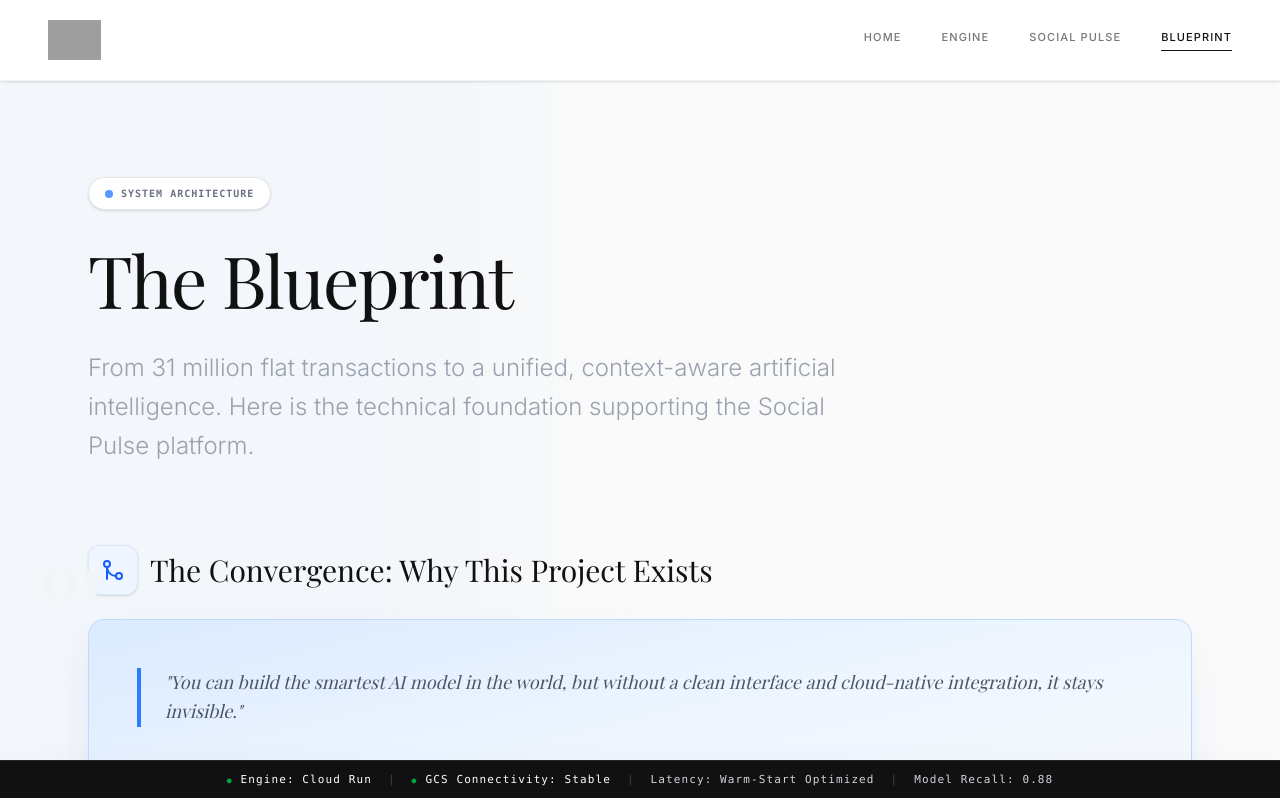
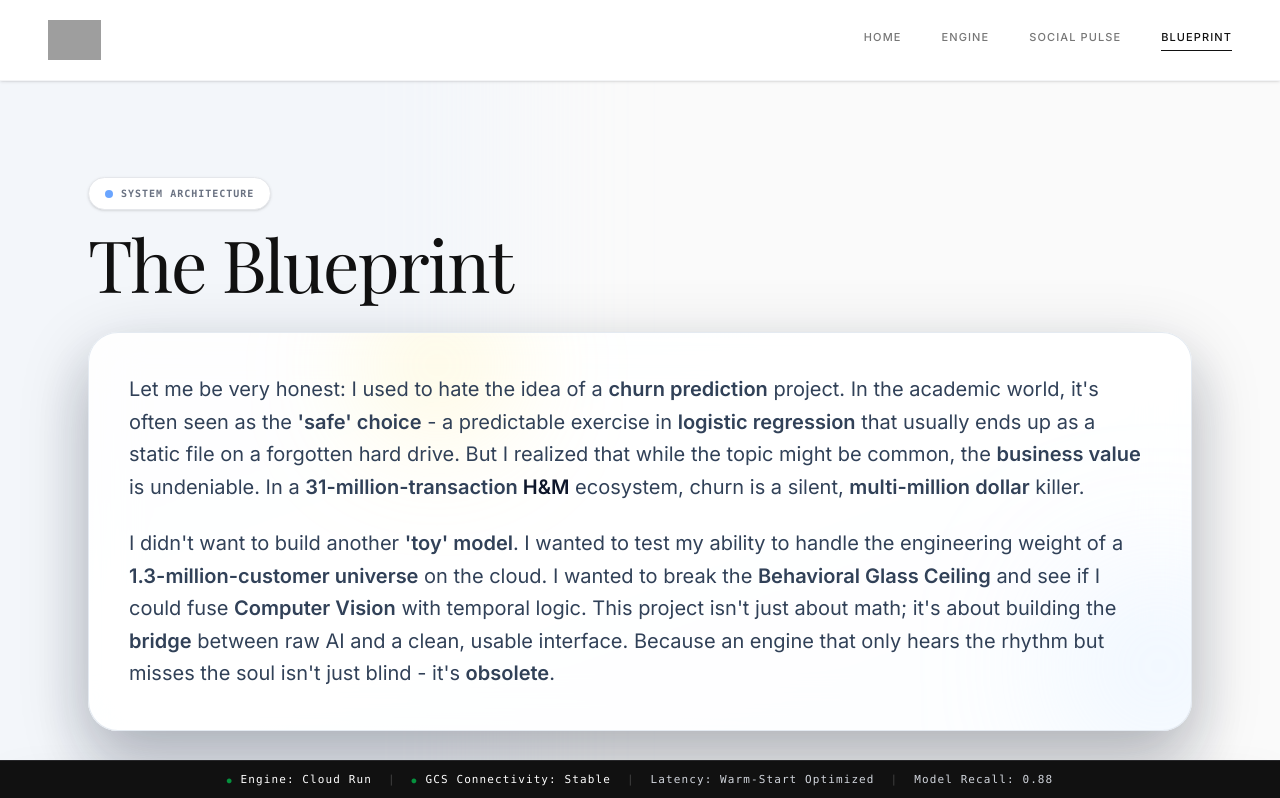
Before and after one commit to gokulkumar1014/hm-fashion-churn-multimodal, a React app in the folder frontend/: page /blueprint in a window 1280 px wide. Shown: the top 798 px of the page. Built offline with nearby package versions, Linux system fonts and the light colour scheme; grey boxes are pictures that could not be loaded; the HTML template or start-up script is replaced by a standard one; a web font is replaced by a local one.

Commit message:
finished hero section in blueprint page

```diff
--- a/frontend/src/pages/Blueprint.jsx
+++ b/frontend/src/pages/Blueprint.jsx
@@ -35,20 +35,29 @@ export default function Blueprint() {
           initial={{ opacity: 0, y: 20 }}
           animate={{ opacity: 1, y: 0 }}
           transition={{ duration: 0.7 }}
-          className="mb-20"
+          className="mb-20 space-y-6"
         >
-          <div className="inline-flex items-center gap-2 px-4 py-2 rounded-full bg-white border border-gray-200 shadow-sm mb-6">
+          <div className="flex items-center gap-2 px-4 py-2 rounded-full bg-white border border-gray-200 shadow-sm mb-2 w-fit">
             <span className="w-2 h-2 rounded-full bg-blue-500 animate-pulse"></span>
             <span className="text-[10px] font-mono uppercase tracking-widest text-gray-500 font-bold">System Architecture</span>
           </div>
-          <h1 className="font-serif text-5xl md:text-7xl text-hm-black leading-tight tracking-tight mb-6">
+          <h1 className="font-serif text-5xl md:text-7xl text-hm-black leading-tight tracking-tight">
             The Blueprint
           </h1>
-          <p className="text-xl md:text-2xl text-gray-400 font-light max-w-3xl leading-relaxed">
-            From 31 million flat transactions to a unified, context-aware artificial intelligence. Here is the technical foundation supporting the Social Pulse platform.
-          </p>
+          <div className="relative">
+            <div className="absolute inset-0 transform scale-95 md:scale-100 rounded-[30px] bg-gradient-to-br from-slate-50 via-white to-blue-50 shadow-[0_35px_60px_rgba(15,23,42,0.18)] opacity-90 pointer-events-none"></div>
+            <div className="relative rounded-[30px] border border-slate-200/90 bg-white/80 backdrop-blur-xl p-8 md:p-10 shadow-[0_20px_70px_rgba(15,23,42,0.2)] space-y-6 overflow-hidden">
+              <div className="absolute -bottom-10 -right-12 w-40 h-40 rounded-full bg-blue-200/40 blur-[80px] pointer-events-none"></div>
+              <div className="absolute -top-10 left-1/4 w-36 h-36 rounded-full bg-amber-200/30 blur-[60px] pointer-events-none"></div>
+              <p className="text-lg md:text-xl text-slate-700 leading-relaxed relative">
+                Let me be very honest: I used to hate the idea of a <strong>churn prediction</strong> project. In the academic world, it's often seen as the <strong>'safe' choice</strong> - a predictable exercise in <strong>logistic regression</strong> that usually ends up as a static file on a forgotten hard drive. But I realized that while the topic might be common, the <strong>business value</strong> is undeniable. In a <strong>31-million-transaction <span className="text-slate-900 font-semibold">H&M</span></strong> ecosystem, churn is a silent, <strong>multi-million dollar</strong> killer.
+              </p>
+              <p className="text-lg md:text-xl text-slate-700 leading-relaxed relative">
+                I didn't want to build another <strong>'toy' model</strong>. I wanted to test my ability to handle the engineering weight of a <strong>1.3-million-customer universe</strong> on the cloud. I wanted to break the <strong>Behavioral Glass Ceiling</strong> and see if I could fuse <strong>Computer Vision</strong> with temporal logic. This project isn't just about math; it's about building the <strong>bridge</strong> between raw AI and a clean, usable interface. Because an engine that only hears the rhythm but misses the soul isn't just blind - it's <strong>obsolete</strong>.
+              </p>
+            </div>
+          </div>
         </Motion.div>
-
         <Motion.div
           variants={containerVariants}
           initial="hidden"
```
